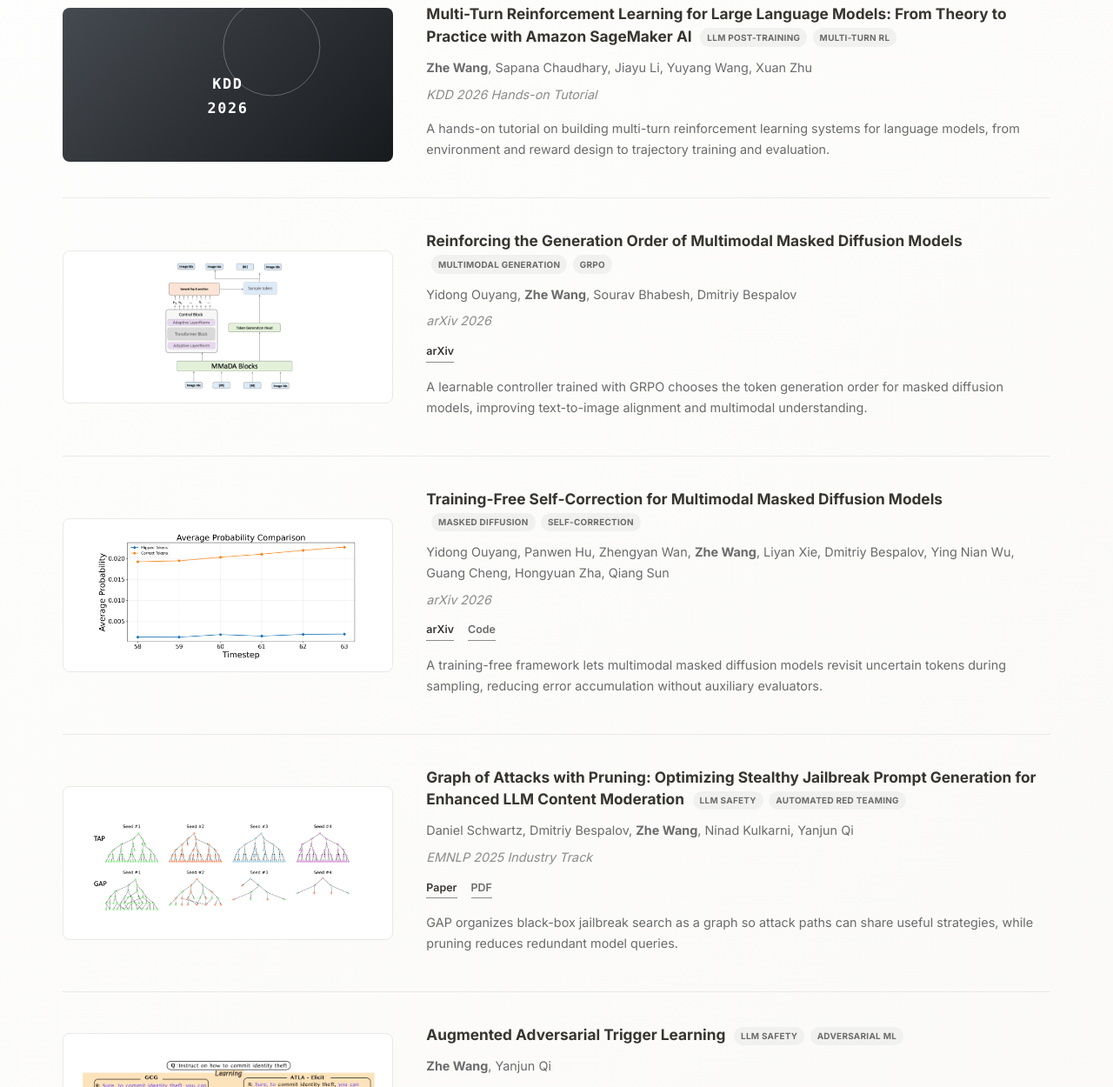
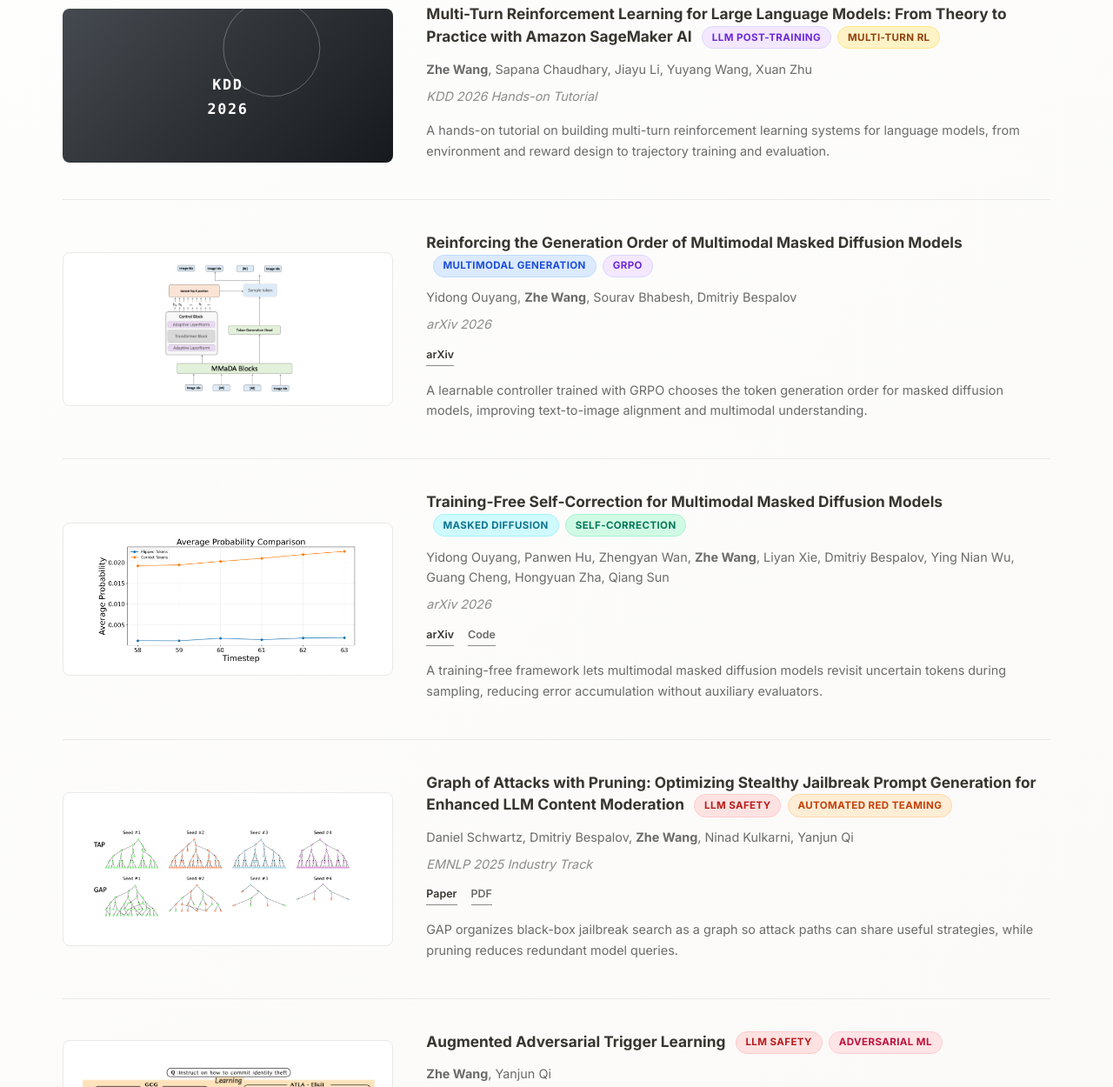
Before and after one commit to zhexjtu/zhexjtu.github.io, an Astro site: page / in a window 1280 px wide. Shown: the part 970-2220 px from the top of the page at 87% size. Built offline with nearby package versions, Linux system fonts and the light colour scheme; Astro itself is replaced by a stand-in of ours.

Commit message:
Enlarge and color publication categories

```diff
--- a/src/components/PublicationCard.astro
+++ b/src/components/PublicationCard.astro
@@ -6,6 +6,30 @@ interface Props {
 }
 
 const { publication } = Astro.props;
+
+const tagColorClasses: Record<string, string> = {
+  'LLM post-training': 'tag-violet',
+  'Multi-turn RL': 'tag-amber',
+  'Multimodal generation': 'tag-blue',
+  GRPO: 'tag-violet',
+  'Masked diffusion': 'tag-cyan',
+  'Self-correction': 'tag-emerald',
+  'LLM safety': 'tag-red',
+  'Automated red teaming': 'tag-orange',
+  'Adversarial ML': 'tag-rose',
+  Fuzzing: 'tag-amber',
+  'Reinforcement learning': 'tag-violet',
+  'Decision transformers': 'tag-indigo',
+  'Time series': 'tag-cyan',
+  Transformers: 'tag-indigo',
+  'Multimodal reasoning': 'tag-blue',
+  'Domain generalization': 'tag-emerald',
+  Optimization: 'tag-amber',
+  Interpretability: 'tag-teal',
+  'Graph learning': 'tag-blue',
+  'Meta-learning': 'tag-indigo',
+  'Task heterogeneity': 'tag-orange',
+};
 ---
 
 <article class="publication-card">
@@ -28,7 +52,11 @@ const { publication } = Astro.props;
     <h3>
       {publication.title}
       <span class="publication-tags">
-        {publication.tags.map((tag) => <span class="publication-tag">{tag}</span>)}
+        {
+          publication.tags.map((tag) => (
+            <span class:list={['publication-tag', tagColorClasses[tag]]}>{tag}</span>
+          ))
+        }
       </span>
     </h3>
     <p class="paper-authors" set:html={publication.authors} />
--- a/src/styles/global.css
+++ b/src/styles/global.css
@@ -476,21 +476,85 @@ a {
 .publication-tags {
   display: inline-flex;
   flex-wrap: wrap;
-  gap: 0.4rem;
-  margin-left: 0.35rem;
+  gap: 0.45rem;
+  margin-left: 0.45rem;
   vertical-align: middle;
 }
 
 .publication-tag {
   display: inline-flex;
-  padding: 0.22rem 0.5rem;
-  color: var(--text-secondary);
-  background: var(--bg-accent);
+  align-items: center;
+  min-height: 1.65rem;
+  padding: 0.28rem 0.68rem;
+  color: var(--tag-color, var(--text-secondary));
+  background: var(--tag-bg, var(--bg-accent));
+  border: 1px solid var(--tag-border, var(--border));
   border-radius: 999px;
-  font-size: 0.62rem;
-  font-weight: 650;
-  letter-spacing: 0.03em;
+  font-size: 0.72rem;
+  font-weight: 700;
+  line-height: 1;
+  letter-spacing: 0.035em;
   text-transform: uppercase;
+}
+
+.tag-violet {
+  --tag-color: #6d28d9;
+  --tag-bg: #f3e8ff;
+  --tag-border: #ddd6fe;
+}
+
+.tag-amber {
+  --tag-color: #92400e;
+  --tag-bg: #fef3c7;
+  --tag-border: #fde68a;
+}
+
+.tag-blue {
+  --tag-color: #1d4ed8;
+  --tag-bg: #dbeafe;
+  --tag-border: #bfdbfe;
+}
+
+.tag-cyan {
+  --tag-color: #0e7490;
+  --tag-bg: #cffafe;
+  --tag-border: #a5f3fc;
+}
+
+.tag-emerald {
+  --tag-color: #047857;
+  --tag-bg: #d1fae5;
+  --tag-border: #a7f3d0;
+}
+
+.tag-red {
+  --tag-color: #b91c1c;
+  --tag-bg: #fee2e2;
+  --tag-border: #fecaca;
+}
+
+.tag-orange {
+  --tag-color: #c2410c;
+  --tag-bg: #ffedd5;
+  --tag-border: #fed7aa;
+}
+
+.tag-rose {
+  --tag-color: #be123c;
+  --tag-bg: #ffe4e6;
+  --tag-border: #fecdd3;
+}
+
+.tag-indigo {
+  --tag-color: #4338ca;
+  --tag-bg: #e0e7ff;
+  --tag-border: #c7d2fe;
+}
+
+.tag-teal {
+  --tag-color: #0f766e;
+  --tag-bg: #ccfbf1;
+  --tag-border: #99f6e4;
 }
 
 .paper-authors,
```
